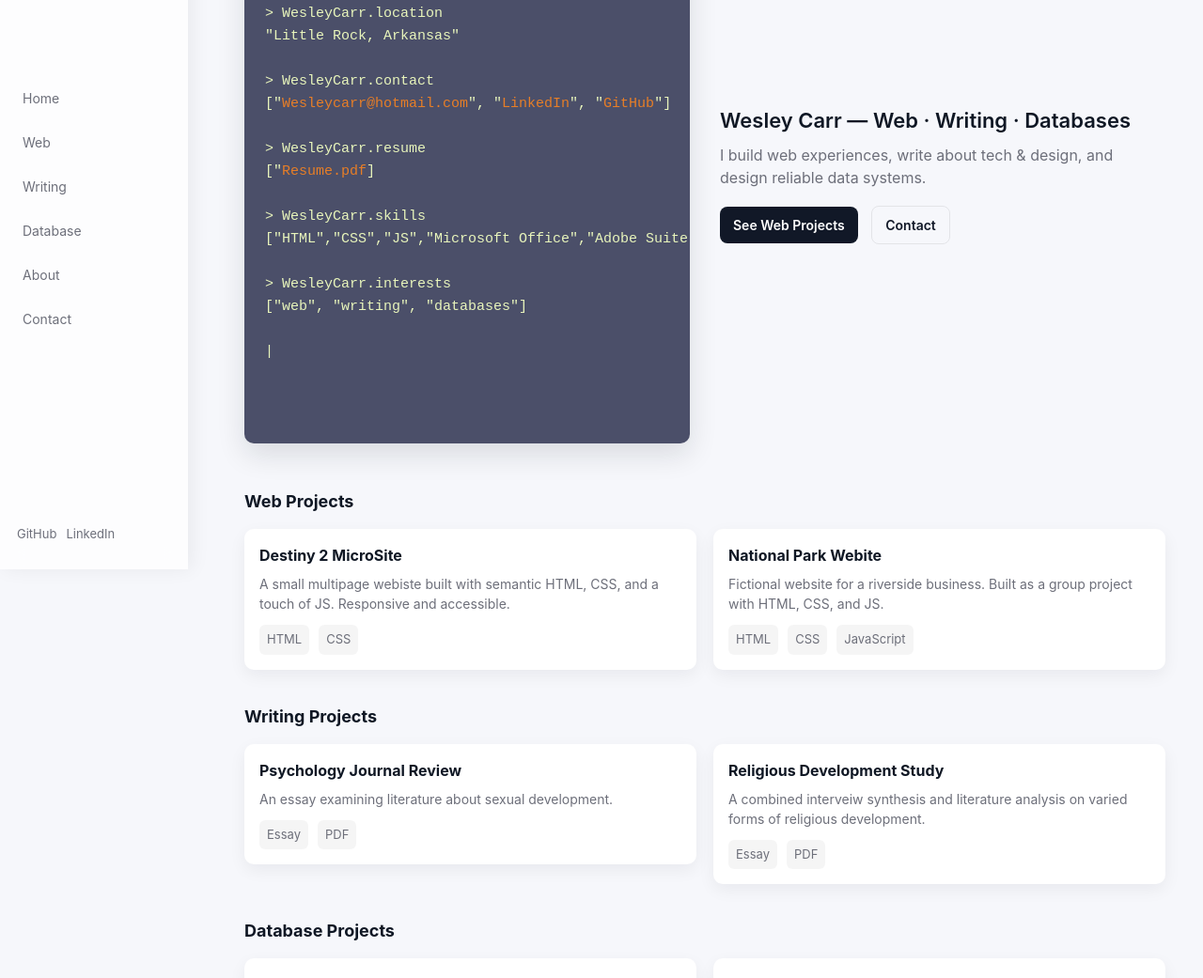
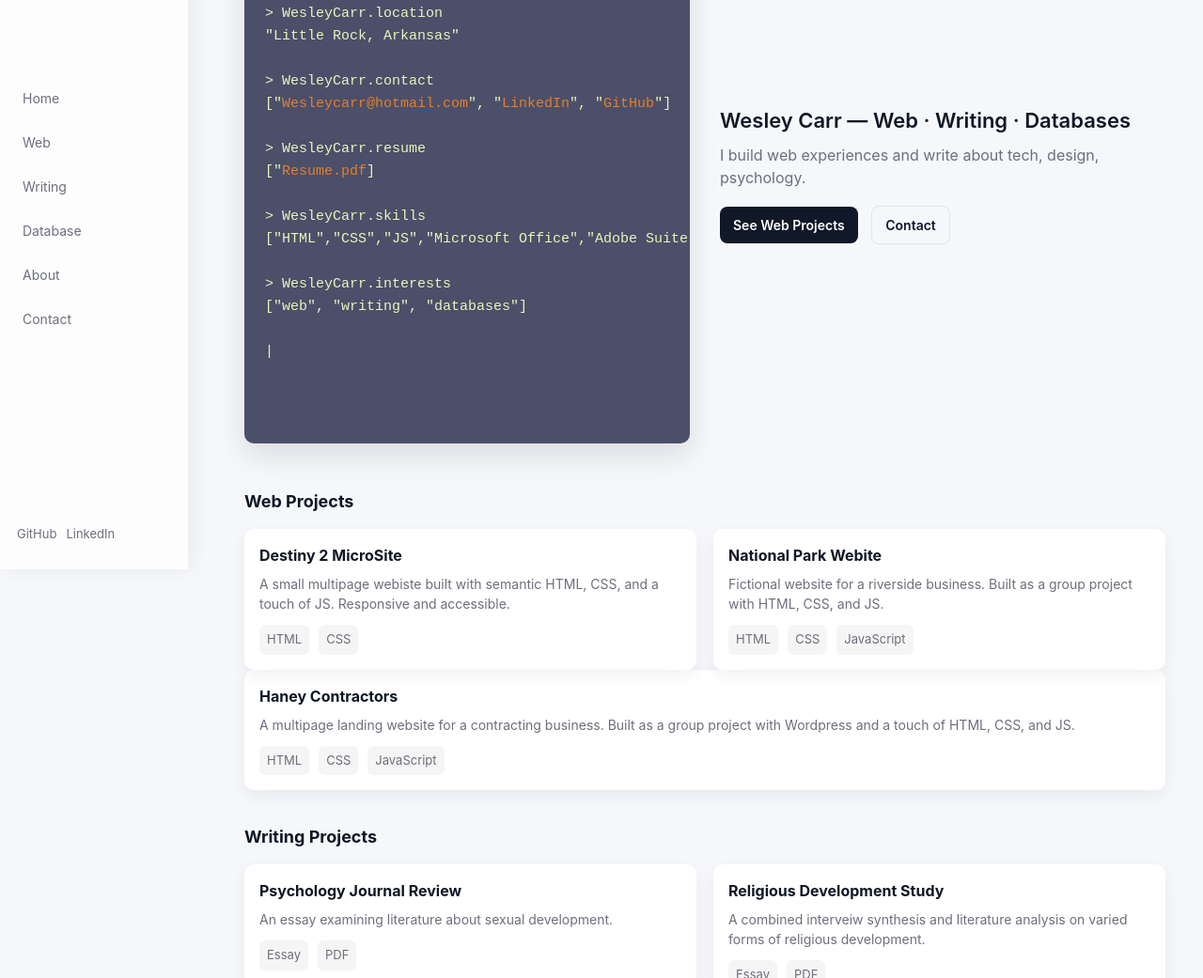
Before and after one commit to Wpcarr/portfolio, a plain HTML site: page index.html in a window 1280 px wide. Shown: the part 194-1235 px from the top of the page at 94% size. Drawn offline with Linux system fonts and the light colour scheme.

Commit message:
final touches before presentation

```diff
--- a/index.html
+++ b/index.html
@@ -68,7 +68,7 @@
 
       <div class="hero-sub">
         <h1 class="hero-title">Wesley Carr — Web · Writing · Databases</h1>
-        <p class="hero-desc">I build web experiences, write about tech & design, and design reliable data systems.</p>
+        <p class="hero-desc">I build web experiences and write about tech, design, psychology.</p>
         <div class="hero-cta">
           <a href="#web-projects" class="btn nav-link">See Web Projects</a>
           <a href="#contact" class="btn nav-link btn-outline">Contact</a>
@@ -109,6 +109,23 @@
         </a>
       </div>
     </section>
+
+    <a href="https://web-projects.net/haney/" target="_blank" class="project-card-link">
+        <article class="project-card">
+          <div class="project-meta">
+            <h3 class="project-title">Haney  Contractors</h3>
+            <p class="project-desc">A multipage landing website for a contracting business. Built as a group project with Wordpress and a touch of HTML, CSS, and JS.</p>
+          </div>
+          <div class="project-footer">
+            <span class="tag">HTML</span>
+            <span class="tag">CSS</span>
+            <span class="tag">JavaScript</span>
+          </div>
+        </article>
+        </a>
+      </div>
+    </section>
+
 
     <!-- Projects: Writing -->
     <section id="writing-projects" class="projects-section">
```
